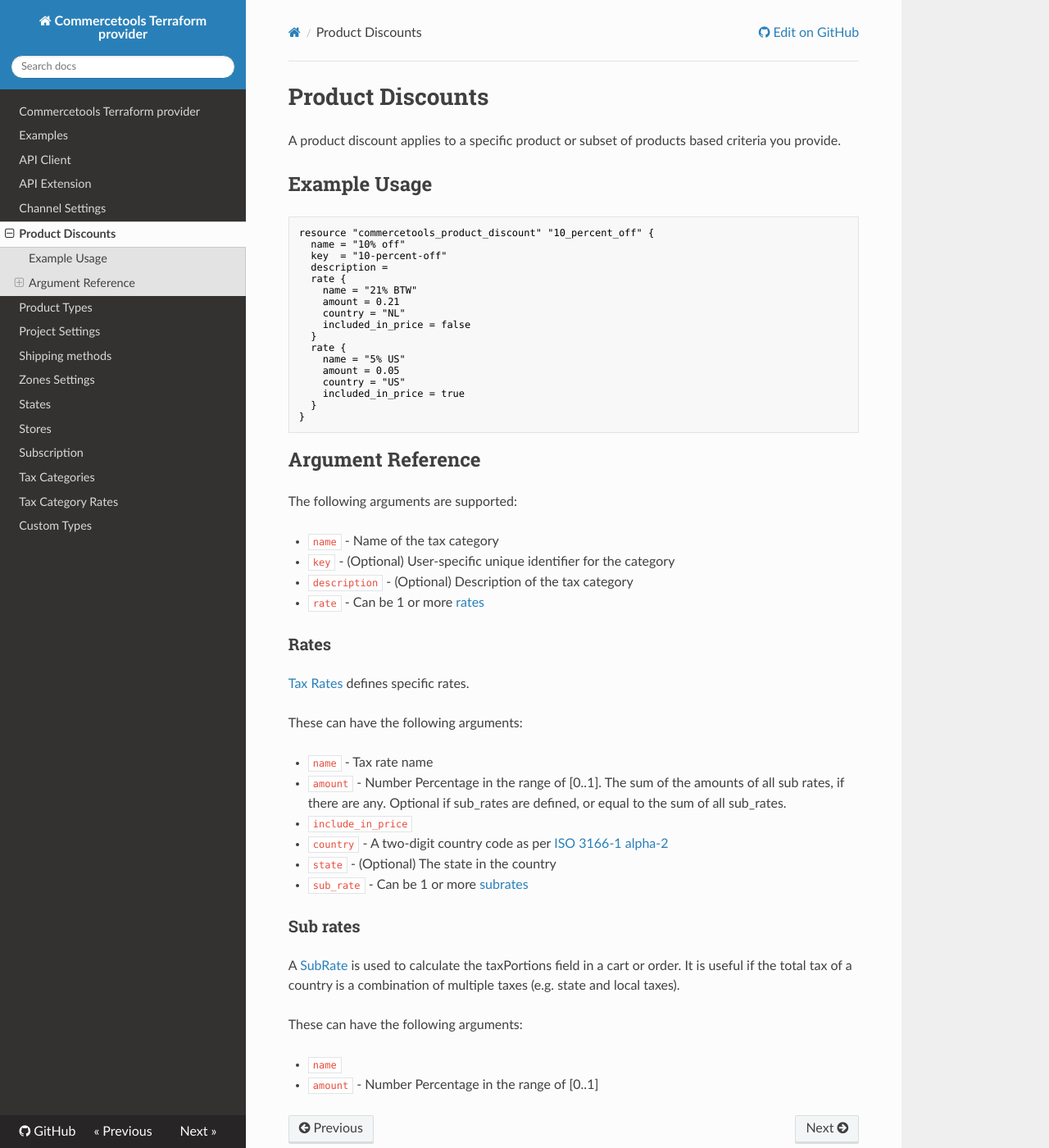
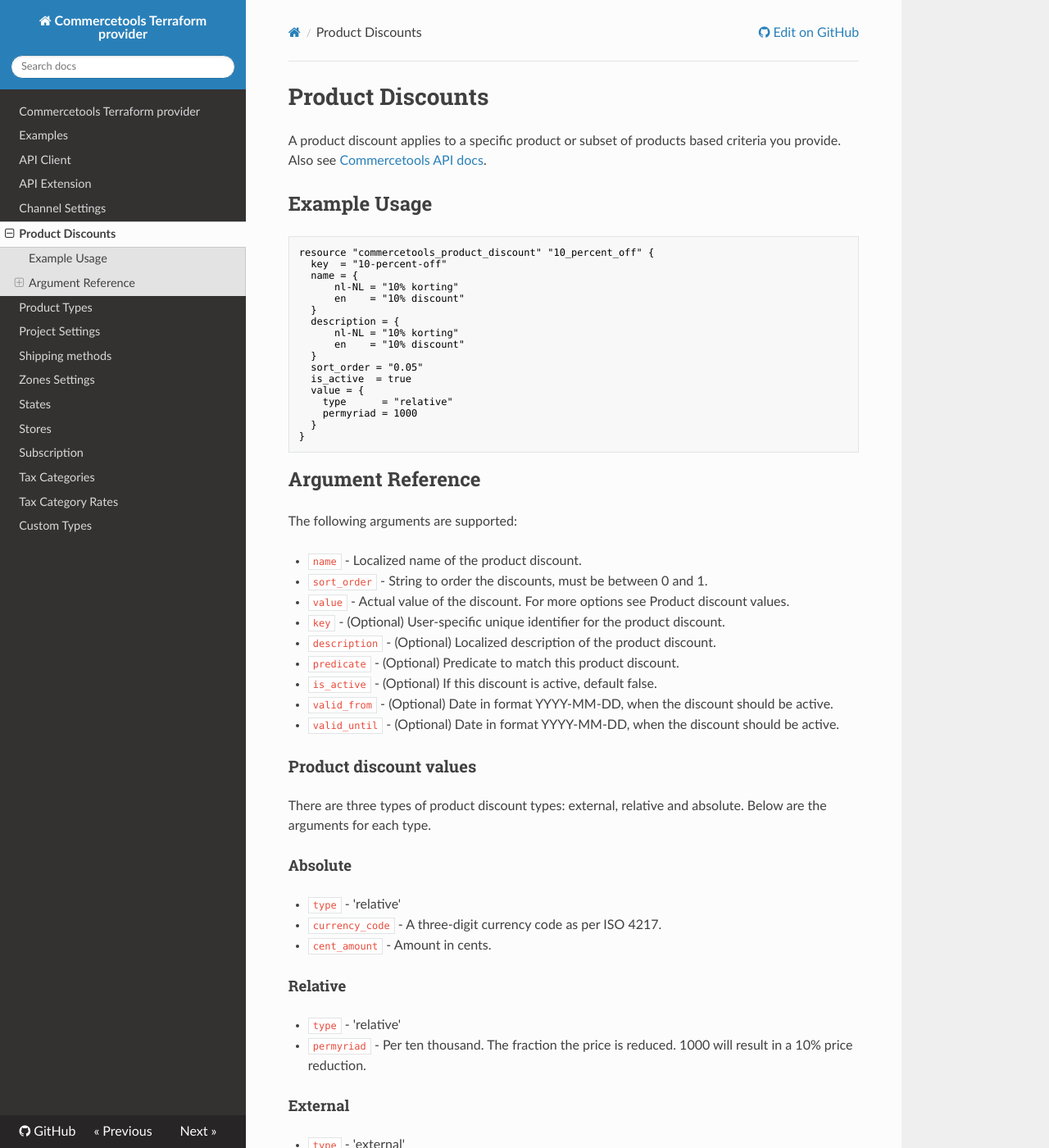
Before and after one commit to labd/terraform-provider-commercetools, an MkDocs documentation site: the page built from docs/resource_product_discount.md, in a window 1280 px wide and 1400 px high. Shown: the whole window at 82% size. Built offline with MkDocs 1.6.1, drawn with Linux system fonts in a browser that asks for light colours; nearby versions of some CDN libraries; some of the changed text lies outside the part shown.

Commit message:
Add docs, fix product discount value type validation

````diff
--- a/docs/resource_product_discount.md
+++ b/docs/resource_product_discount.md
@@ -1,25 +1,26 @@
 # Product Discounts
 
 A product discount applies to a specific product or subset of products based criteria you provide.
+Also see [Commercetools API docs](commercetools-product-discounts).
 
 ## Example Usage
 
 ```hcl
 resource "commercetools_product_discount" "10_percent_off" {
-  name = "10% off"
   key  = "10-percent-off"
-  description =
-  rate {
-    name = "21% BTW"
-    amount = 0.21
-    country = "NL"
-    included_in_price = false
+  name = {
+      nl-NL = "10% korting"
+      en    = "10% discount"
   }
-  rate {
-    name = "5% US"
-    amount = 0.05
-    country = "US"
-    included_in_price = true
+  description = {
+      nl-NL = "10% korting"
+      en    = "10% discount"
+  }
+  sort_order = "0.05"
+  is_active  = true
+  value = {
+    type      = "relative"
+    permyriad = 1000
   }
 }
 ```
@@ -28,35 +29,34 @@ resource "commercetools_product_discount" "10_percent_off" {
 
 The following arguments are supported:
 
-* `name` - Name of the tax category
-* `key` - (Optional) User-specific unique identifier for the category
-* `description` - (Optional) Description of the tax category
-* `rate` - Can be 1 or more [rates](#rates)
+* `name` - Localized name of the product discount.
+* `sort_order` - String to order the discounts, must be between 0 and 1.
+* `value` - Actual value of the discount. For more options see Product discount values.
+
+* `key` - (Optional) User-specific unique identifier for the product discount.
+* `description` - (Optional) Localized description of the product discount.
+* `predicate` - (Optional) Predicate to match this product discount.
+* `is_active` - (Optional) If this discount is active, default false.
+* `valid_from` - (Optional) Date in format YYYY-MM-DD, when the discount should be active.
+* `valid_until` - (Optional) Date in format YYYY-MM-DD, when the discount should be active.
 
 
-### Rates
-[Tax Rates][commercetool-rate] defines specific rates.
+### Product discount values
+There are three types of product discount types: external, relative and absolute. Below are the arguments for each type.
 
-These can have the following arguments:
+#### Absolute
 
-* `name` - Tax rate name
-* `amount` - Number Percentage in the range of [0..1]. The sum of the amounts of all sub rates, if there are any. Optional if sub_rates are defined, or equal to the sum of all sub_rates.
-* `include_in_price`
-* `country` - A two-digit country code as per [ISO 3166-1 alpha-2][country-iso]
-* `state` - (Optional) The state in the country
-* `sub_rate` - Can be 1 or more [subrates](#sub-rates)
+* `type` - 'relative'
+* `currency_code` - A three-digit currency code as per ISO 4217.
+* `cent_amount` - Amount in cents.
 
+#### Relative
 
-### Sub rates
-A [SubRate][commercetool-subrate] is used to calculate the taxPortions field in a cart or order. It is useful if the total tax of a country is a combination of multiple taxes (e.g. state and local taxes).
+* `type` - 'relative'
+* `permyriad` - Per ten thousand. The fraction the price is reduced. 1000 will result in a 10% price reduction.
 
-These can have the following arguments:
+#### External
 
-* `name`
-* `amount` - Number Percentage in the range of [0..1]
+* `type` - 'external'
 
-
-[commercetool-tax-categories]: https://docs.commercetools.com/http-api-projects-taxCategories.html
-[commercetool-rate]: https://docs.commercetools.com/http-api-projects-taxCategories.html#taxrate
-[commercetool-subrate]: https://docs.commercetools.com/http-api-projects-taxCategories.html#subrate
-[country-iso]: https://en.wikipedia.org/wiki/ISO_3166-1_alpha-2
+[commercetools-product-discounts](https://docs.commercetools.com/http-api-projects-productDiscounts)
````
Also changed, not shown: 1 other file.
